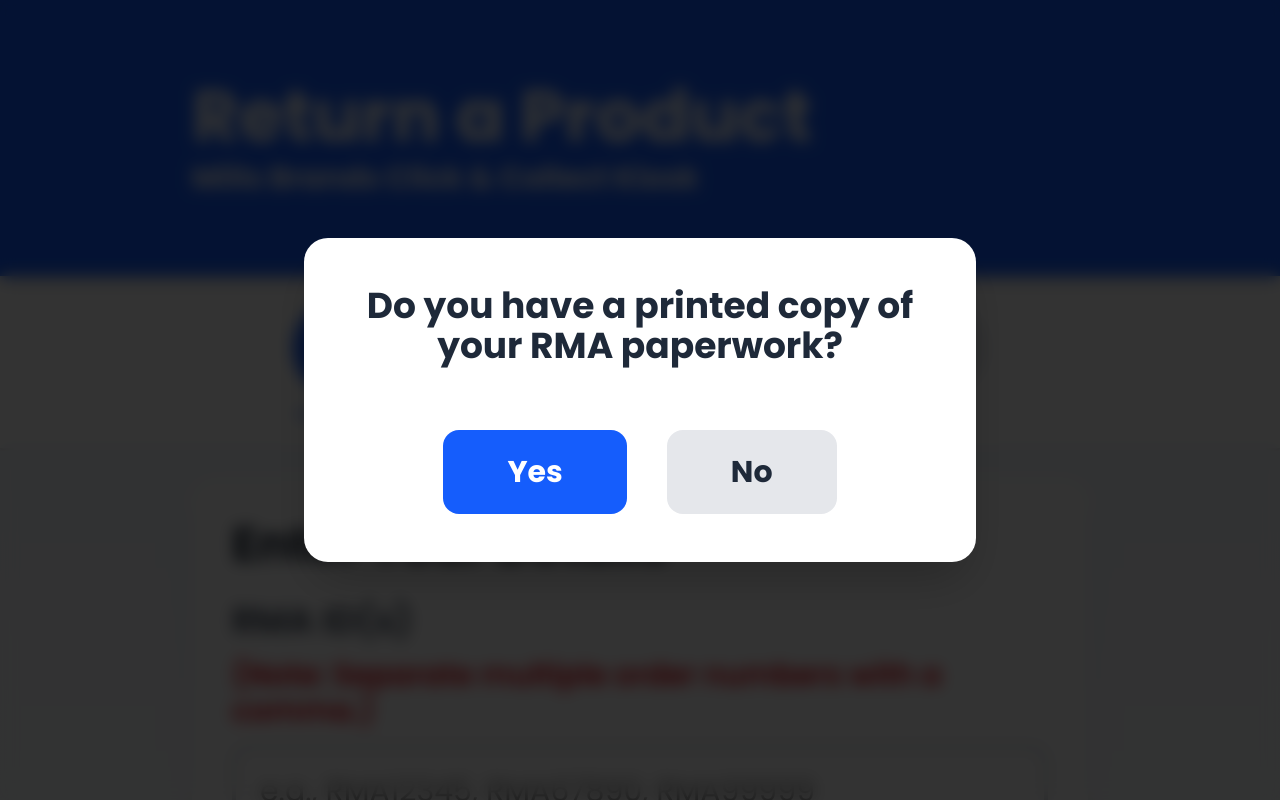
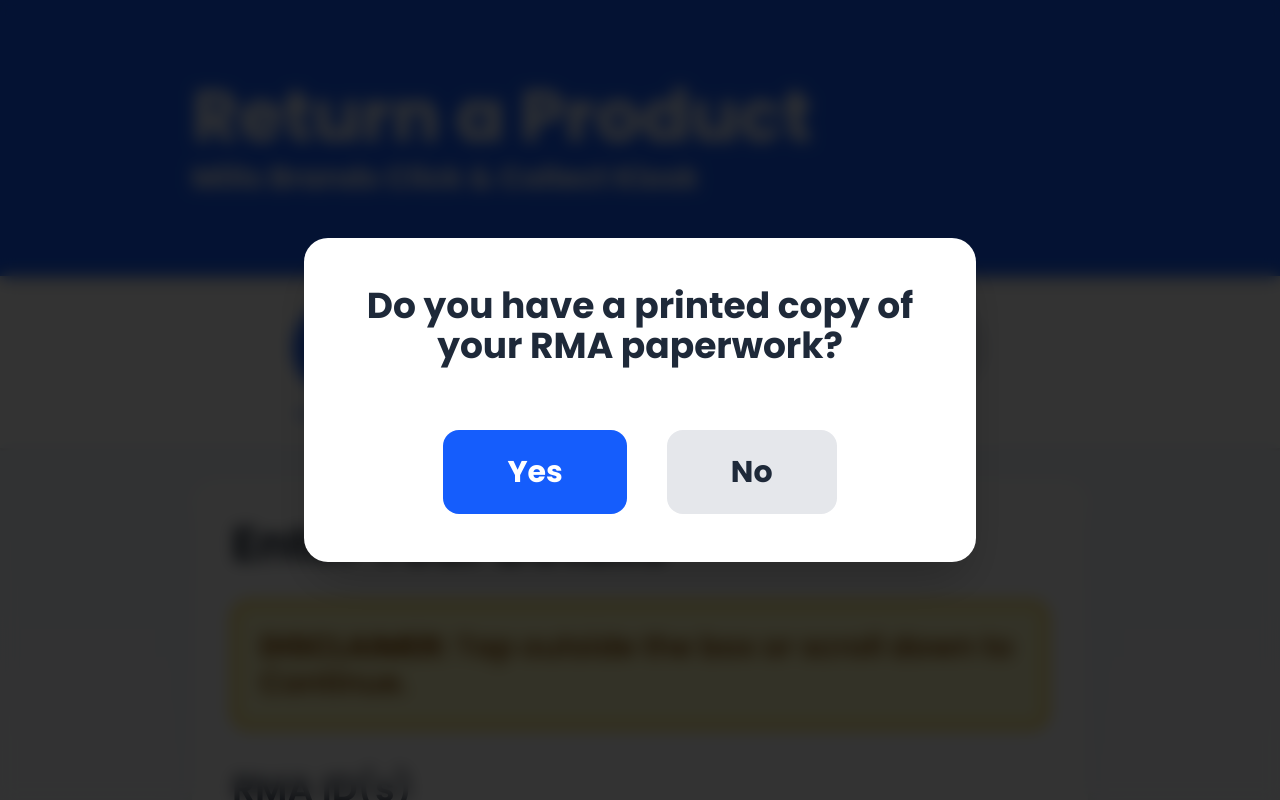
Before and after one commit to tonfxs/mills-cckiosk, a Next.js app: page /return-a-product in a window 1280 px wide. Shown: the top 800 px of the page. Built offline with nearby package versions, Linux system fonts and the light colour scheme.

Commit message:
Update - added Disclaimer text in the Enter Your Details in Returns

```diff
--- a/app/return-a-product/page.tsx
+++ b/app/return-a-product/page.tsx
@@ -310,9 +310,15 @@ export default function ReturnAProductForm() {
             <div className="space-y-6">
               <div className="bg-white rounded-3xl shadow-xl p-10">
                 <h2 className="text-5xl font-bold mb-8 text-gray-800">Enter Your Details</h2>
+                <div className="my-6 p-6 bg-yellow-100 border-4 border-yellow-400 rounded-2xl">
+                  <p className="text-3xl font-semibold text-yellow-800">
+                    <span className="font-bold">DISCLAIMER:</span> Tap outside the box or scroll down to Continue.
+                  </p>
+                </div>
+
 
                 <div>
-                  <label className="block text-4xl font-semibold mb-4 text-gray-700">RMA ID(s)</label>
+                  <label className="block text-4xl font-semibold mb-4 py-4 text-gray-700">RMA ID(s)</label>
                   <p className="text-red-600 text-3xl font-semibold my-4">(Note: Separate multiple order numbers with a comma.)</p>
 
                   <input
```
